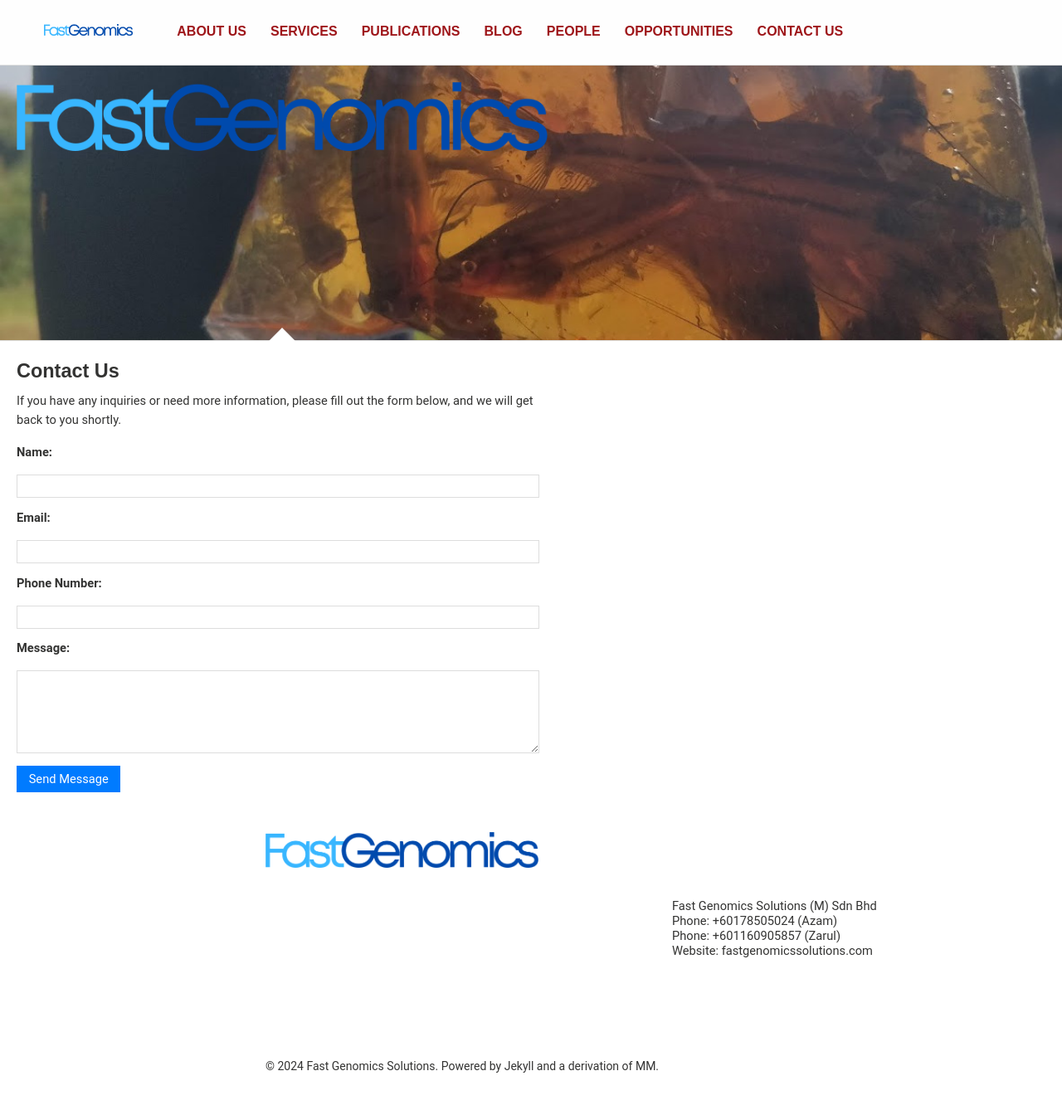
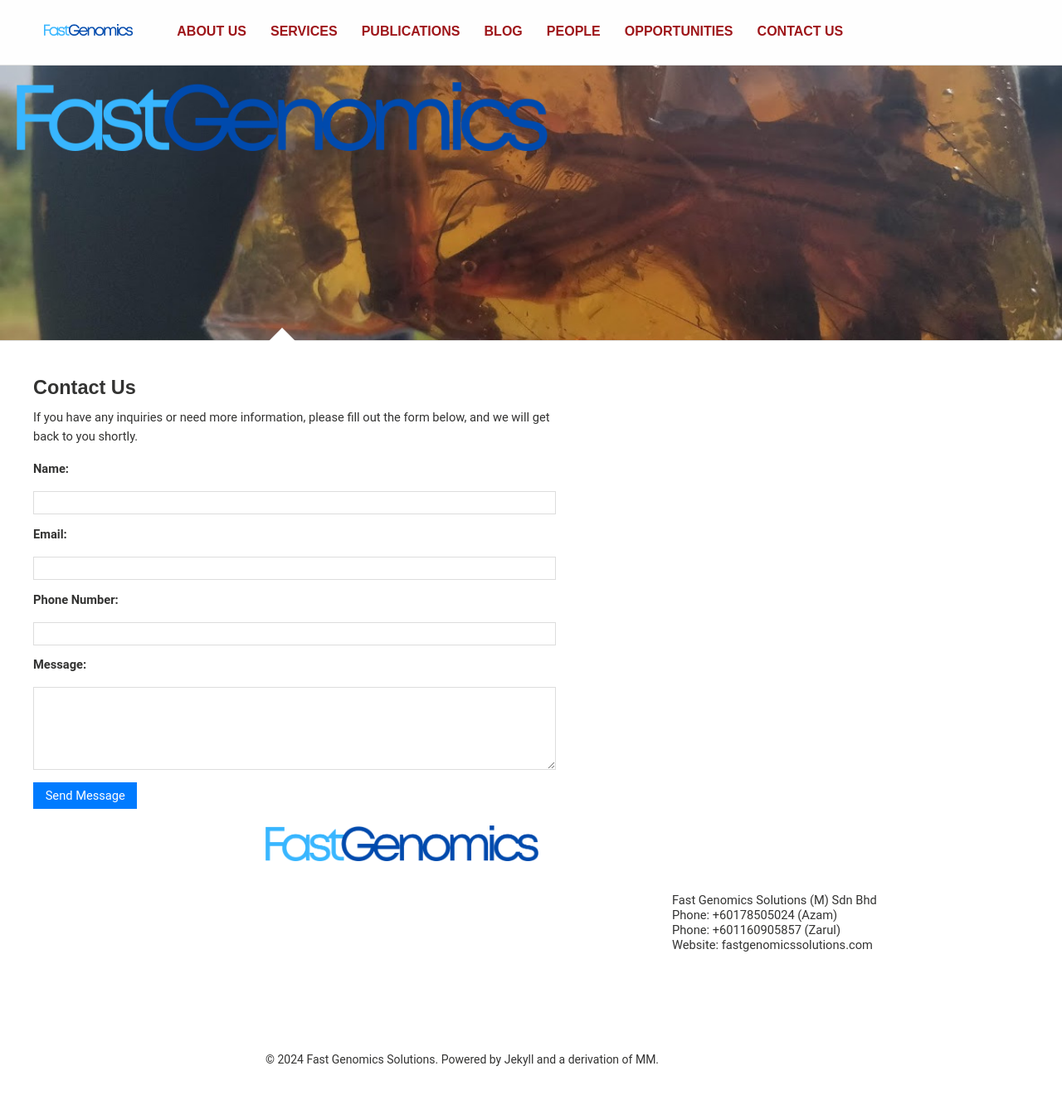
Before and after one commit to ZarulHanifah/ZarulHanifah.github.io, a Jekyll site: the page built from contactus/index.md, in a window 1280 px wide. Shown: the whole page at 83% size. Built offline with Jekyll 4.4.1, drawn with Linux system fonts in a browser that asks for light colours; nearby versions of some CDN libraries; comment, search, counter and statistics services are not loaded; grey boxes are pictures that could not be loaded.

Commit message:
Edit contactus index and html

```diff
--- a/_layouts/contactus-index.html
+++ b/_layouts/contactus-index.html
@@ -17,12 +17,10 @@
 
 <div id="main" role="main">
 
-<div id="index">
+<div id="index" style="margin: 0 auto; max-width: 800px; padding: 20px;">
+  {{ content }}
+</div><!-- /#index -->
 
-{{ content }}
-
-</br>
-  </div><!-- /#index -->
 </div><!-- /#main -->
 
 <div class="footer-wrap">
```
Also changed, not shown: contactus/index.md (+1 -2 lines), 1 other file.
